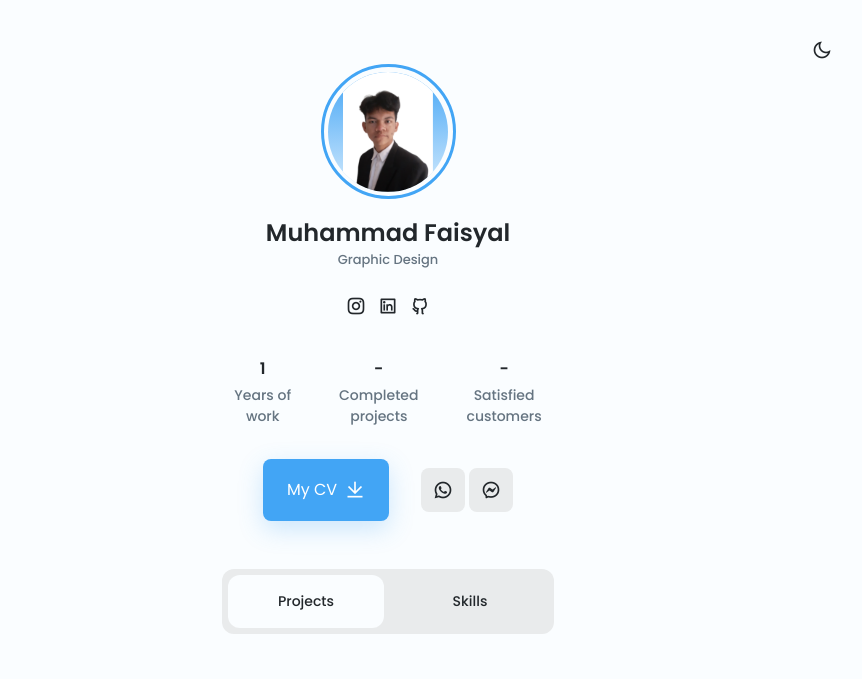
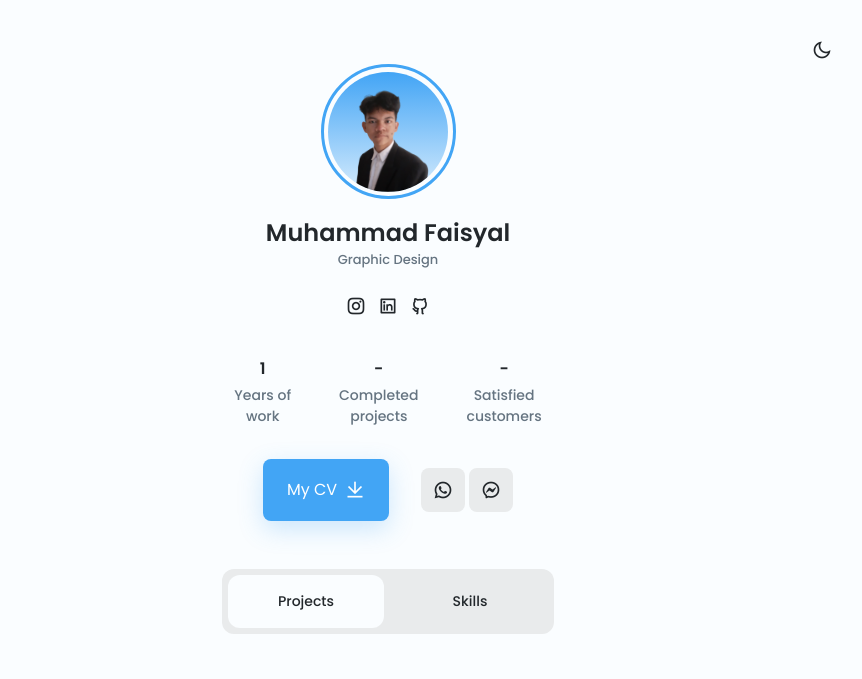
Before and after one commit to CallMeSyall/CallMeSyall.github.io, a plain HTML site: page index.html in a window 1280 px wide. Shown: the top 679 px of the page, without its empty margins (252-1114 px from the left). Drawn offline with nearby package versions, Linux system fonts and the light colour scheme.

Commit message:
Update index.html

```diff
--- a/index.html
+++ b/index.html
@@ -26,7 +26,7 @@
                     <div class="profile__border">
                         <div class="profile__perfil">
                             <!-- Insert your image, according to the example size of the portfolio -->
-                            <img src="assets/IMG/me.png" alt="">
+                            <img src="assets/IMG/me-removebg-preview.png" alt="">
                         </div>
                     </div>
 
```
